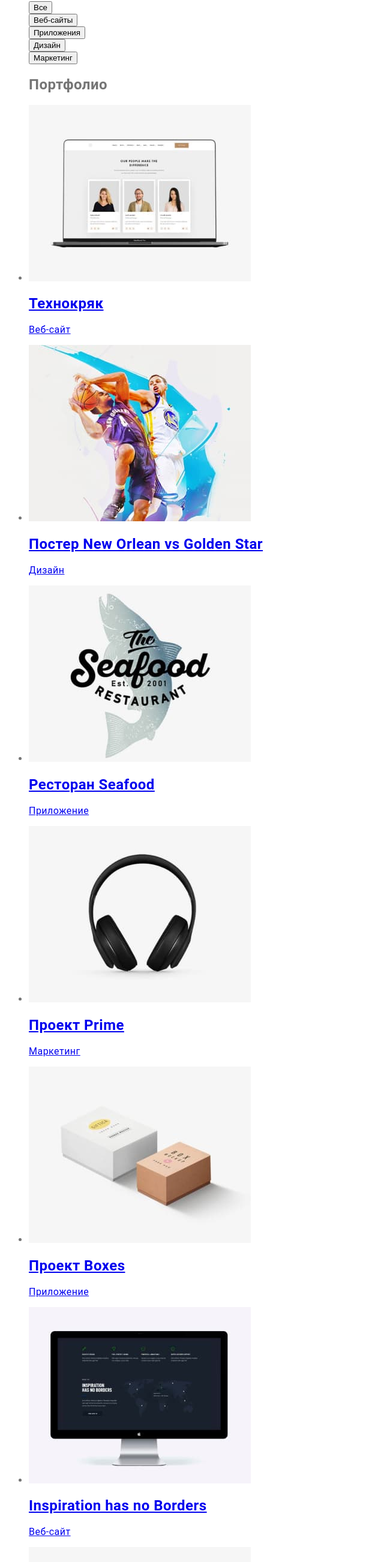
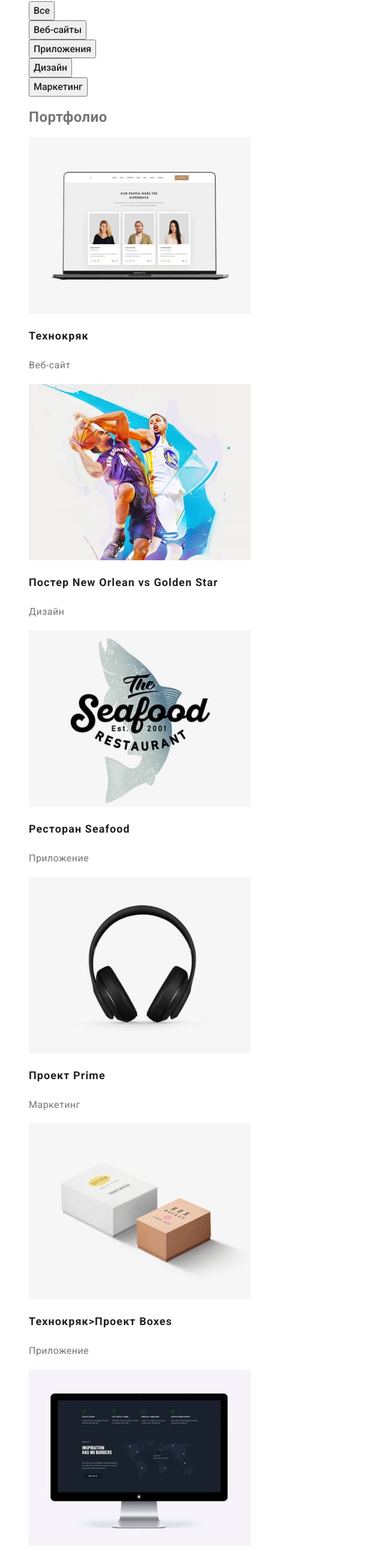
Before and after one commit to AlexabderFed/goit-markup-hw-02, a plain HTML site: page portfolio.html in a window 1280 px wide. Shown: the part 161-2765 px from the top of the page at 60% size, without its empty margins (0-640 px from the left). Drawn offline with Linux system fonts and the light colour scheme.

Commit message:
Почти доделал css

```diff
--- a/css/styles.css
+++ b/css/styles.css
@@ -1,22 +1,9 @@
-/* Цвет основного фона body #FFFFFF*/
-/* Цвет основного текста #757575 */
-/* Цвет вторичного текста #212121 */
-/* Цвет акцента #2196F3 */
-/* Цвет секции hero #2F303A*/
-/* Цвет секции advantage #E5E5E5*/
-/* Цвет секции example #E5E5E5*/
-/* Цвет секции employees #F5F4FA*/
-/* Цвет header #FFFFFF*/
-/* Цвет footer #2F303A*/
-/* Необходимый вес для Raleway – 700, а для Roboto – 400, 500, 700 и 900. */
-
 :root {
   --primery-text-color: #757575;
   --title-text-color: #212121;
   --accent-color: #2196f3;
-  --white-color: #ffffff;
   --hero-footer-bcg-color: #2f303a;
-  --primery-bcg-color: #e5e5e5;
+  --primery-bcg-color: #ffffff;
   --employees-bcg-color: #f5f4fa;
   --footer-contact-color: rgba(255, 255, 255, 0.6);
 }
@@ -28,7 +15,7 @@
 /* Body */
 body {
   color: var(--primery-text-color);
-  background-color: var(--white-color);
+  background-color: var(--primery-bcg-color);
   font-family: Roboto, sans-serif;
   letter-spacing: 0.03em;
 }
@@ -44,7 +31,7 @@ body {
 .header__link--logo {
   color: var(--title-text-color);
   font-family: Raleway, sans-serif;
-  font-weight: bold;
+  font-weight: 700;
   font-size: 26px;
   line-height: 1.19;
   text-decoration: none;
@@ -82,7 +69,7 @@ body {
 
 /* Секция Герой */
 .hero {
-  color: var(--white-color);
+  color: var(--primery-bcg-color);
   background-color: var(--hero-footer-bcg-color);
   font-weight: 900;
   font-size: 44px;
@@ -93,14 +80,12 @@ body {
 }
 
 .hero-button {
-  color: var(--white-color);
+  color: var(--primery-bcg-color);
   background-color: var(--accent-color);
-  font-weight: bold;
+  font-family: inherit;
+  font-weight: 700;
   font-size: 16px;
   line-height: 1.87;
-  display: flex;
-  align-items: center;
-  text-align: center;
   letter-spacing: 0.06em;
 }
 
@@ -112,7 +97,7 @@ body {
 
 .advantage-title {
   color: var(--title-text-color);
-  font-weight: bold;
+  font-weight: 700;
   font-size: 14px;
   line-height: 1.14;
   text-transform: uppercase;
@@ -122,7 +107,6 @@ body {
   font-family: Roboto;
   font-size: 14px;
   line-height: 1.71;
-  /* or 171% */
   letter-spacing: 0.03em;
 }
 /* Секция примеры работ */
@@ -132,7 +116,7 @@ body {
 }
 .work-example-title {
   color: var(--title-text-color);
-  font-weight: bold;
+  font-weight: 700;
   font-size: 36px;
   line-height: 1.16;
   text-align: center;
@@ -145,7 +129,7 @@ body {
 }
 .employees-title {
   color: var(--title-text-color);
-  font-weight: bold;
+  font-weight: 700;
   font-size: 36px;
   line-height: 1.16;
   text-align: center;
@@ -165,14 +149,14 @@ body {
 
 /* Футер */
 .page-footer {
-  color: var(--white-color);
+  color: var(--primery-bcg-color);
   background-color: var(--hero-footer-bcg-color);
 }
 
 .footer__link--logo {
-  color: var(--white-color);
+  color: var(--primery-bcg-color);
   font-family: Raleway, sans-serif;
-  font-weight: bold;
+  font-weight: 700;
   font-size: 26px;
   line-height: 1.19;
   text-decoration: none;
@@ -199,3 +183,29 @@ body {
 }
 
 /* Portfolio */
+
+.project-cards-title {
+  color: var(--title-text-color);
+  font-weight: 700;
+  font-size: 18px;
+  line-height: 2;
+  letter-spacing: 0.06em;
+}
+
+.project-cards-text {
+  color: var(--primery-text-color);
+  font-size: 16px;
+  line-height: 1.87;
+}
+
+.project-card-link {
+  text-decoration: none;
+}
+.filter-list button {
+  color: var(--title-text-color);
+  font-family: inherit;
+  font-weight: 500;
+  font-size: 16px;
+  line-height: 1.62;
+  text-align: center;
+}
--- a/portfolio.html
+++ b/portfolio.html
@@ -6,7 +6,8 @@
     <meta http-equiv="X-UA-Compatible" content="IE=edge">
     <meta name="viewport" content="width=device-width, initial-scale=1.0">
     <title>WebStudio</title>
-
+    <link href="https://fonts.googleapis.com/css2?family=Raleway:wght@700&family=Roboto:wght@400;500;700;900&display=swap"
+        rel="stylesheet" />
     <link rel="stylesheet" href="/css/styles.css">
 </head>
 
@@ -28,7 +29,7 @@
     </header>
     <!-- Уникальный контент страницы -->
     <main>
-        <section class="filter">
+        <section class="project-filter">
             <ul class="filter-list list">
                 <li><button type="button">Все</button></li>
                 <li><button type="button">Веб-сайты</button></li>
@@ -36,61 +37,61 @@
                 <li><button type="button">Дизайн</button></li>
                 <li><button type="button">Маркетинг</button></li>
             </ul>
-            <ul class="project-cards">
+            <ul class="project-cards list">
                 <!--Скрытый заголовок-->
-                <h1 class="project cards">Портфолио</h1>
+                <h1 class="hidden-title">Портфолио</h1>
                 <li>
-                    <a href="//"><img src="./images/portfolio/img.jpg" alt="ноубук и фото сотрудников" width="370"/>
-                    <h2>Технокряк</h2>
-                    <p>Веб-сайт</p>
+                    <a class="project-card-link" href="//"><img src="./images/portfolio/img.jpg" alt="ноубук и фото сотрудников" width="370"/>
+                    <h2 class="project-cards-title">Технокряк</h2>
+                    <p class="project-cards-text">Веб-сайт</p>
                     </a>
                 </li>
                 <li>
-                    <a href="//"><img src="./images/portfolio/img-2.jpg" alt="баскетбольный мяч и игроки" width="370"/>
-                    <h2>Постер New Orlean vs Golden Star</h2>
-                    <p>Дизайн</p>
+                    <a class="project-card-link" href="//"><img src="./images/portfolio/img-2.jpg" alt="баскетбольный мяч и игроки" width="370"/>
+                    <h2 class="project-cards-title">Постер New Orlean vs Golden Star</h2>
+                    <p class="project-cards-text">Дизайн</p>
                     </a>
                 </li>
                 <li>
-                    <a href="//"><img src="./images/portfolio/img-3.jpg" alt="Рыба и текст" width="370" />
-                    <h2>Ресторан Seafood</h2>
-                    <p>Приложение</p>
+                    <a class="project-card-link" href="//"><img src="./images/portfolio/img-3.jpg" alt="Рыба и текст" width="370" />
+                    <h2 class="project-cards-title">Ресторан Seafood</h2>
+                    <p class="project-cards-text">Приложение</p>
                     </a>
                 </li>
                 <li>
-                    <a href="//"><img src="./images/portfolio/img-4.jpg" alt="Наушники" width="370" />
-                    <h2>Проект Prime</h2>
-                    <p>Маркетинг</p>
+                    <a class="project-card-link" href="//"><img src="./images/portfolio/img-4.jpg" alt="Наушники" width="370" />
+                    <h2 class="project-cards-title">Проект Prime</h2>
+                    <p class="project-cards-text">Маркетинг</p>
                     </a>
                 </li>
                 <li>
-                    <a href="//"><img src="./images/portfolio/img-5.jpg" alt="Белая и коричневая коробки" width="370" />
-                    <h2>Проект Boxes</h2>
-                    <p>Приложение</p>
+                    <a class="project-card-link" href="//"><img src="./images/portfolio/img-5.jpg" alt="Белая и коричневая коробки" width="370" />
+                    <h2 class="project-cards-title">Технокряк>Проект Boxes</h2>
+                    <p class="project-cards-text">Приложение</p>
                     </a>
                 </li>
                 <li>
-                    <a href="//"><img src="./images/portfolio/img-6.jpg" alt="Моноблок" width="370" />
-                    <h2>Inspiration has no Borders</h2>
-                    <p>Веб-сайт</p>
+                    <a class="project-card-link" href="//"><img src="./images/portfolio/img-6.jpg" alt="Моноблок" width="370" />
+                    <h2 class="project-cards-title">Inspiration has no Borders</h2>
+                    <p class="project-cards-text">Веб-сайт</p>
                     </a>
                 </li>
                 <li>
-                    <a href="//"><img src="./images/portfolio/img-7.jpg" alt="Журнал" width="370" />
-                    <h2>Издание Limited Edition</h2>
-                    <p>Дизайн</p>
+                    <a class="project-card-link" href="//"><img src="./images/portfolio/img-7.jpg" alt="Журнал" width="370" />
+                    <h2 class="project-cards-title">Издание Limited Edition</h2>
+                    <p class="project-cards-text">Дизайн</p>
                     </a>
                 </li>
                 <li>
-                    <a href="//"><img src="./images/portfolio/img-8.jpg" alt="Бирка" width="370" />
-                    <h2>Проект LAB</h2>
-                    <p>Маркетинг</p>
+                    <a class="project-card-link" href="//"><img src="./images/portfolio/img-8.jpg" alt="Бирка" width="370" />
+                    <h2 class="project-cards-title">Проект LAB</h2>
+                    <p class="project-cards-text">Маркетинг</p>
                     </a>
                 </li>
                 <li>
-                    <a href="//"><img src="./images/portfolio/img-9.jpg" alt="Человек работает за ноутбуком" width="370" />
-                    <h2>Growing Business</h2>
-                    <p>Приложение</p>
+                    <a class="project-card-link" href="//"><img src="./images/portfolio/img-9.jpg" alt="Человек работает за ноутбуком" width="370" />
+                    <h2 class="project-cards-title">Growing Business</h2>
+                    <p class="project-cards-text">Приложение</p>
                     </a>
                 </li>
         </section>
```
